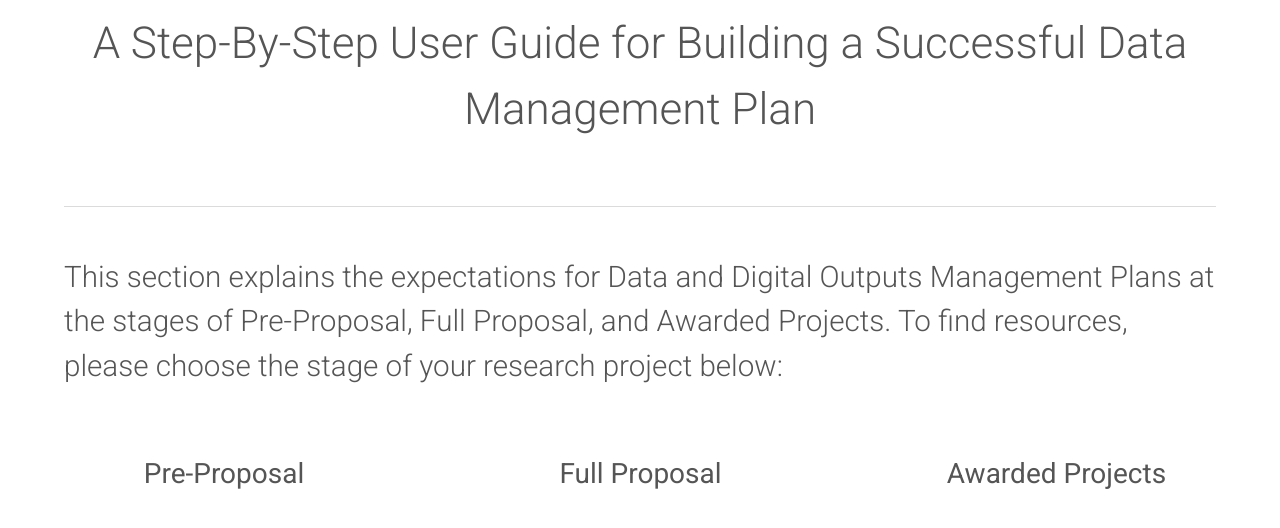
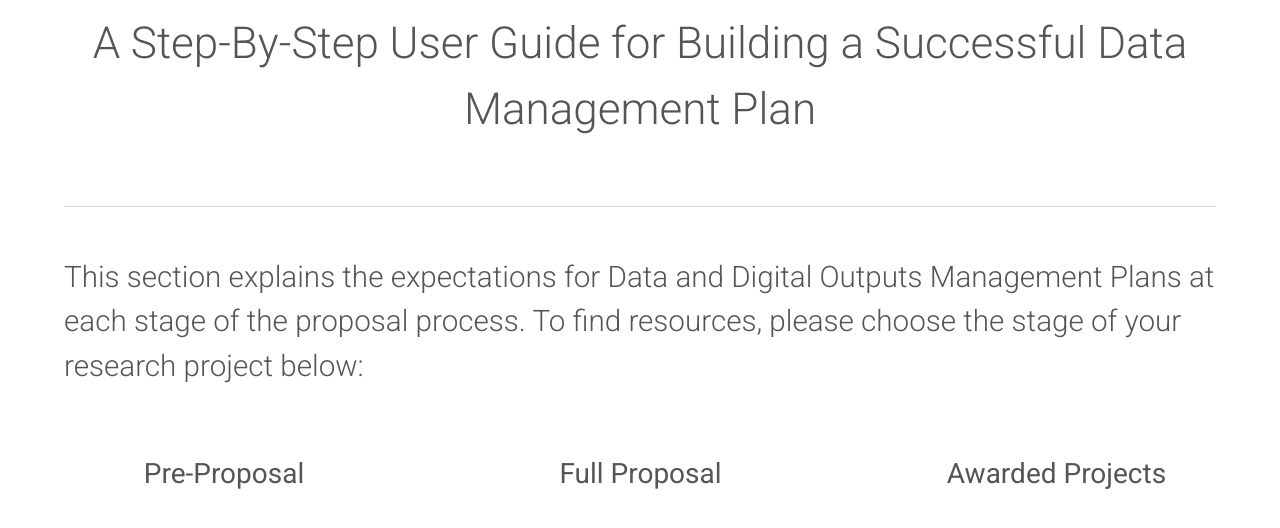
Before and after one commit to bfe-inf/toolkit, a Jekyll site: the page ddomp.html, which Jekyll copies as it is, in a window 1280 px wide and 900 px high, scrolled down 504 px, cut to the strip 0-539 px from the top of the window. Shown: the top 528 px of the strip. Built offline with Jekyll 4.4.1, drawn with Linux system fonts in a browser that asks for light colours.

Commit message:
Update ddomp.html

```diff
--- a/ddomp.html
+++ b/ddomp.html
@@ -47,7 +47,7 @@
 
 				<hr class="major" />
 
-					<h2>This section explains the expectations for Data and Digital Outputs Management Plans at the stages of Pre-Proposal, Full Proposal, and Awarded Projects. To find resources, please choose the stage of your research project below:</h2>
+					<h2>This section explains the expectations for Data and Digital Outputs Management Plans at each stage of the proposal process. To find resources, please choose the stage of your research project below:</h2>
 				</div>
 			</section>
 
```
